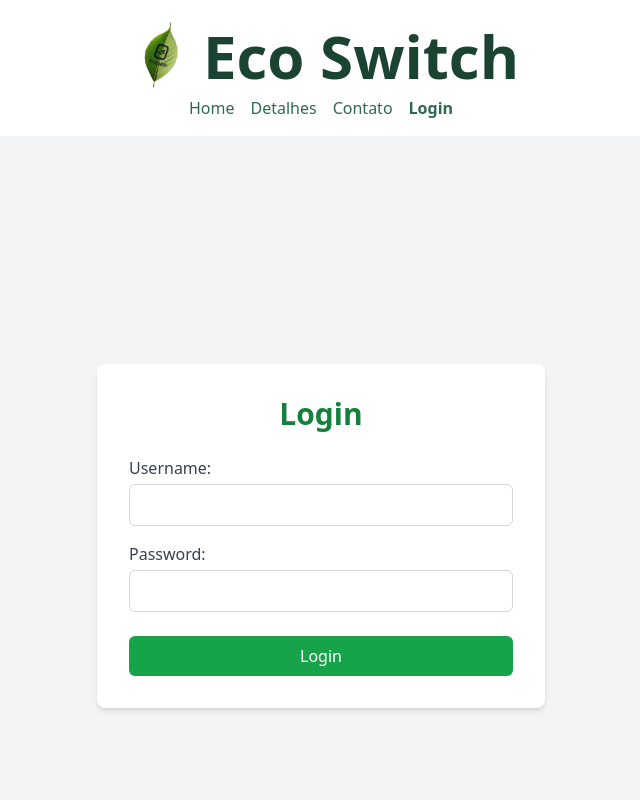
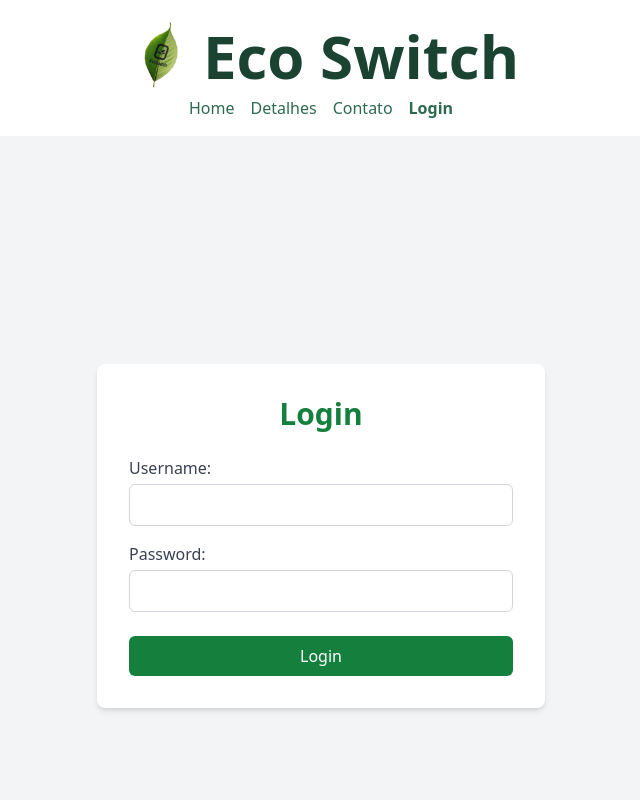
Before and after one commit to camilamie/gs-webdev, a React (Vite) app: page /login in a window 1280 px wide. Shown: the top 800 px of the page, without its empty margins (319-959 px from the left). Built offline with nearby package versions, Linux system fonts and the light colour scheme.

Commit message:
Login Arrumado (Parcialmente)

```diff
--- a/src/pages/login.jsx
+++ b/src/pages/login.jsx
@@ -8,14 +8,15 @@ const LoginPage = () => {
     useEffect(() => {
         const loggedInUser = localStorage.getItem('user');
         if (loggedInUser) {
-            window.location.href = '/login';
+            window.location.href = '/';
         }
     }, []);
 
-    const handleLogin = () => {
+    const handleLogin = (e) => {
+        e.preventDefault();
         if (username && password) {
             localStorage.setItem('user', JSON.stringify({ username }));
-            window.location.href = '/login';
+            window.location.href = '/';
         } else {
             setError('Nome ou senha inválida');
         }
@@ -27,6 +28,7 @@ const LoginPage = () => {
                 <h2 className="text-3xl font-semibold text-center text-green-700 mb-6">Login</h2>
                 {error && <p className="text-red-500 text-sm mb-4 text-center">{error}</p>}
 
+                <form onSubmit={handleLogin}>
                     <div className="mb-4">
                         <label className="block text-gray-700 font-medium mb-1">Username:</label>
                         <input
@@ -48,11 +50,12 @@ const LoginPage = () => {
                     </div>
 
                     <button
-                    onClick={handleLogin}
-                    className="w-full bg-green-600 text-white py-2 rounded-md hover:bg-green-700 transition duration-300"
+                        type="submit"
+                        className="w-full bg-green-700 text-white py-2 rounded-md hover:bg-green-800 focus:outline-none focus:ring-2 focus:ring-green-500"
                     >
                         Login
                     </button>
+                </form>
             </div>
         </div>
     );
```
Lines whose indentation alone changed are shown as unchanged.
